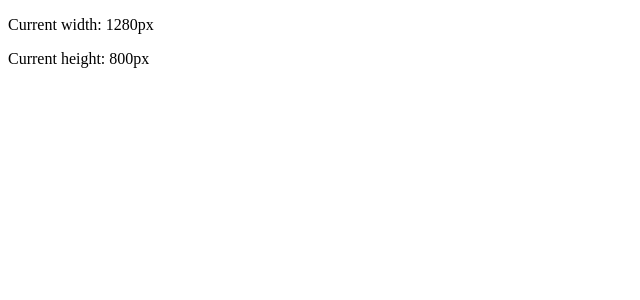
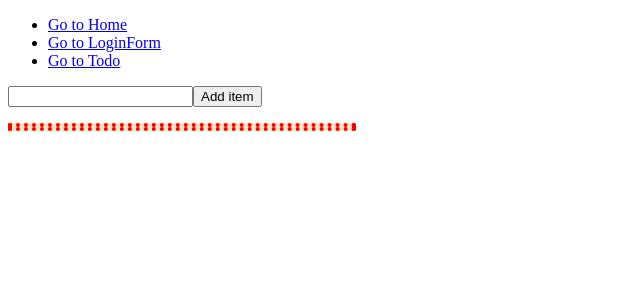
Before and after one commit to mykhailmykhailenko/REACT-JS, a React (Create React App) app: page /todo in a window 1280 px wide. Shown: the top 300 px of the page, without its empty margins (0-640 px from the left). Built offline with nearby package versions, Linux system fonts and the light colour scheme.

Commit message:
React-router-dom

```diff
--- a/src/App.js
+++ b/src/App.js
@@ -1,6 +1,9 @@
 import React from "react";
 import WindowSizer from "./components/WindowSizer";
-
+import {BrowserRouter, Routes, Route, Link} from 'react-router-dom';
+import Counter from './components/Counter';
+import LoginForm from './components/LoginForm';
+import TodoList from './components/TodoList';
 
 
 class App extends React.Component {
@@ -8,11 +11,31 @@ class App extends React.Component {
     render () {
 
         return (
-            <>
-            <WindowSizer />
-            </>
+            <BrowserRouter>
+                <ul>
+                    <li><Link to="/">Go to Home</Link></li>
+                    <li><Link to="/login">Go to LoginForm</Link></li>
+                    <li><Link to="/todo">Go to Todo</Link></li>
+                </ul>
+                <Routes>
+                    <Route path="/" element={<Home />}/>
+                    <Route path="/login" element={<LoginForm />}/>
+                    <Route path="/todo" element={<TodoList />}/>
+                    <Route path="*" element={<NotFound />}/>
+                </Routes>
+            </BrowserRouter>
         )
     }
 }
 
 export default App;
+
+
+
+const NotFound = () => {
+    return <div>Page not found</div>
+}
+
+const Home = () => {
+    return <h1>You are home now</h1>
+}
--- a/src/components/TodoList/TodoForm/index.js
+++ b/src/components/TodoList/TodoForm/index.js
@@ -1,7 +1,5 @@
 import React, { Component } from 'react';
 import styles from './TodoForm.module.css';
-import cx from 'classnames';
-
 class TodoForm extends Component {
     constructor(props) {
         super(props);
@@ -35,10 +33,9 @@ class TodoForm extends Component {
 
     render() {
         const {todo, isInputValid} = this.state;
-        const cnames = cx([styles.input], {
-            [styles.valid]: isInputValid,
-            [styles.invalid]: !isInputValid
-        });
+        const cnames = cx({
+
+        })
  //       const cnames = `${styles.input} ${isInputValid ? [styles.valid] : [styles.invalid]}`
         return (
             <form onSubmit={this.submitHandler} >
```
Also changed, not shown: src/components/TodoList/TodoItem/index.js (line endings or trailing spaces).
